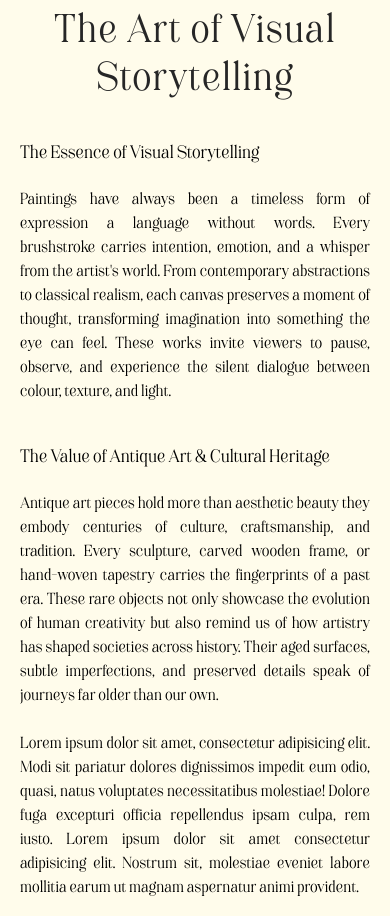
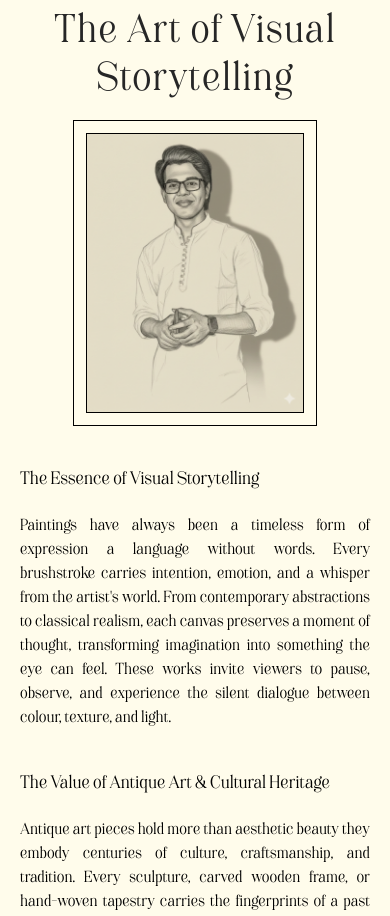
Before and after one commit to joydeep-07/Art-Gallery, a React (Vite) app: page / in a window 390 px wide. Shown: the part 2780-3696 px from the top of the page. Built offline with nearby package versions, Linux system fonts and the light colour scheme.

Commit message:
Responsive Image

```diff
--- a/src/components/Experience.jsx
+++ b/src/components/Experience.jsx
@@ -83,6 +83,16 @@ const Experience = () => {
         </h1>
       </div>
 
+      <div className=" mt-5 md:hidden flex justify-center">
+        <div className="border p-3">
+          <img
+            className="h-70 border filter contrast-120 brightness-90 "
+            src={sketch}
+            alt=""
+          />
+        </div>
+      </div>
+
       {/* RIGHT SCROLLING CONTENT */}
       <div className=" max-xl:right-10 md:px-10 flex max-lg:right-5 max-md:static">
         <div
```
